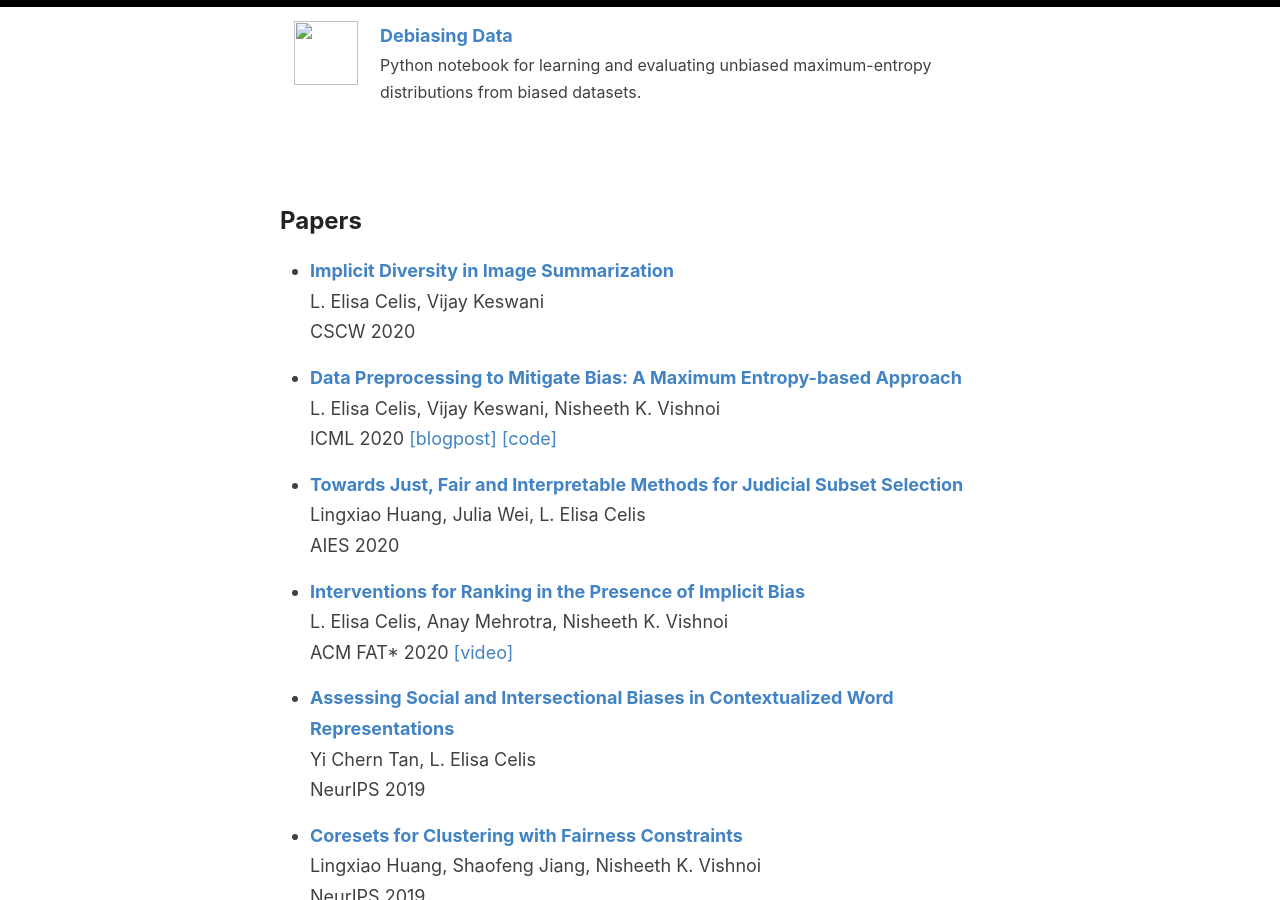
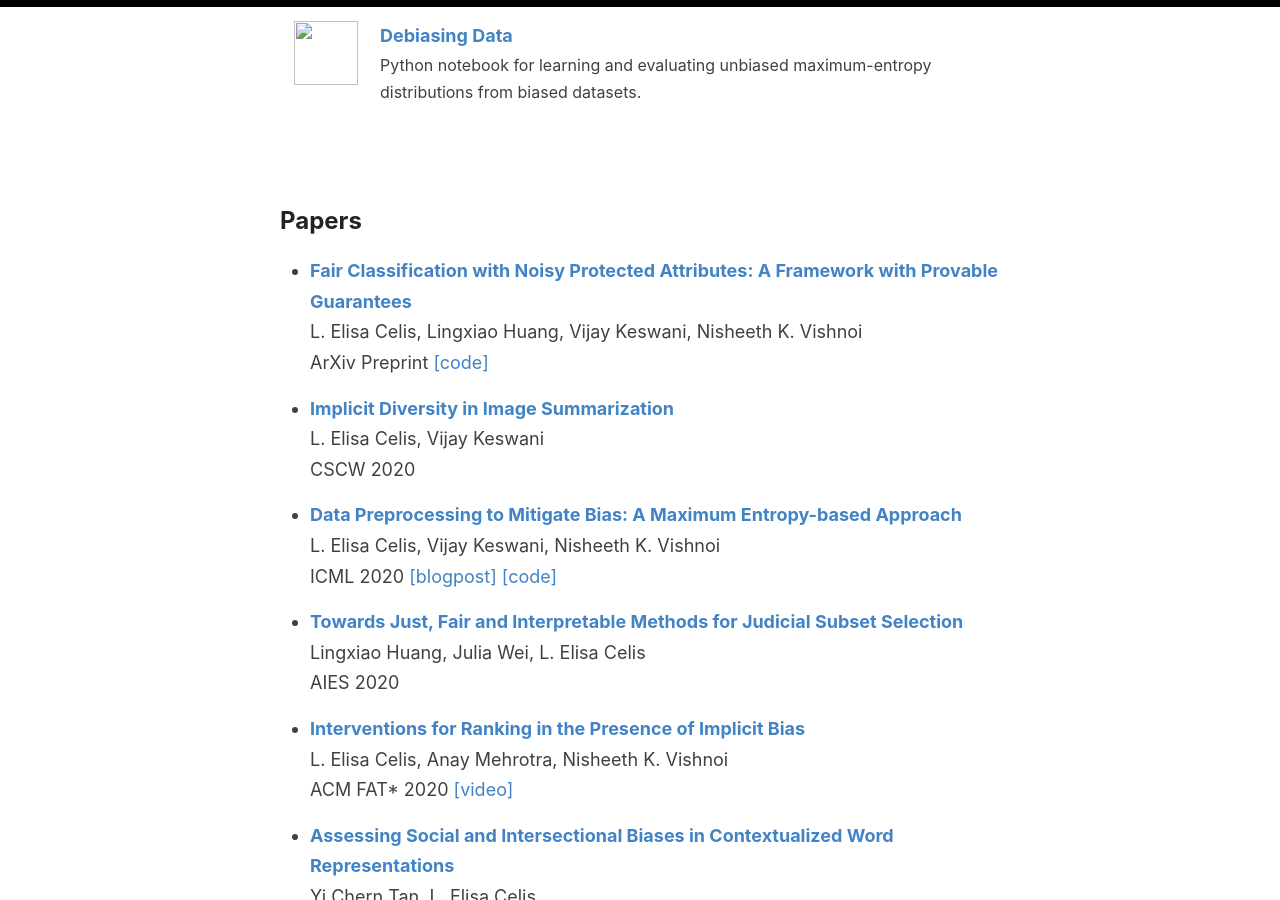
Before and after one commit to controlling-bias/controlling-bias.github.io, a Jekyll site: the page built from _posts/2020-07-23-papers.md, in a window 1280 px wide and 900 px high, scrolled down 1303 px. Built offline with Jekyll 4.4.1, drawn with Linux system fonts in a browser that asks for light colours.

Commit message:
Update 2020-07-23-papers.md

```diff
--- a/_posts/2020-07-23-papers.md
+++ b/_posts/2020-07-23-papers.md
@@ -1,6 +1,10 @@
 ---
 layout: default
 ---
+
+*	[<b>Fair Classification with Noisy Protected Attributes: A Framework with Provable Guarantees</b>](https://arxiv.org/abs/2006.04778)\\
+	L. Elisa Celis, Lingxiao Huang, Vijay Keswani, Nisheeth K. Vishnoi\\
+	ArXiv Preprint [[code]](https://github.com/vijaykeswani/Noisy-Fair-Classification)
 
 *	[<b>Implicit Diversity in Image Summarization</b>](https://arxiv.org/abs/1901.10265)\\
 	L. Elisa Celis, Vijay Keswani\\
```
